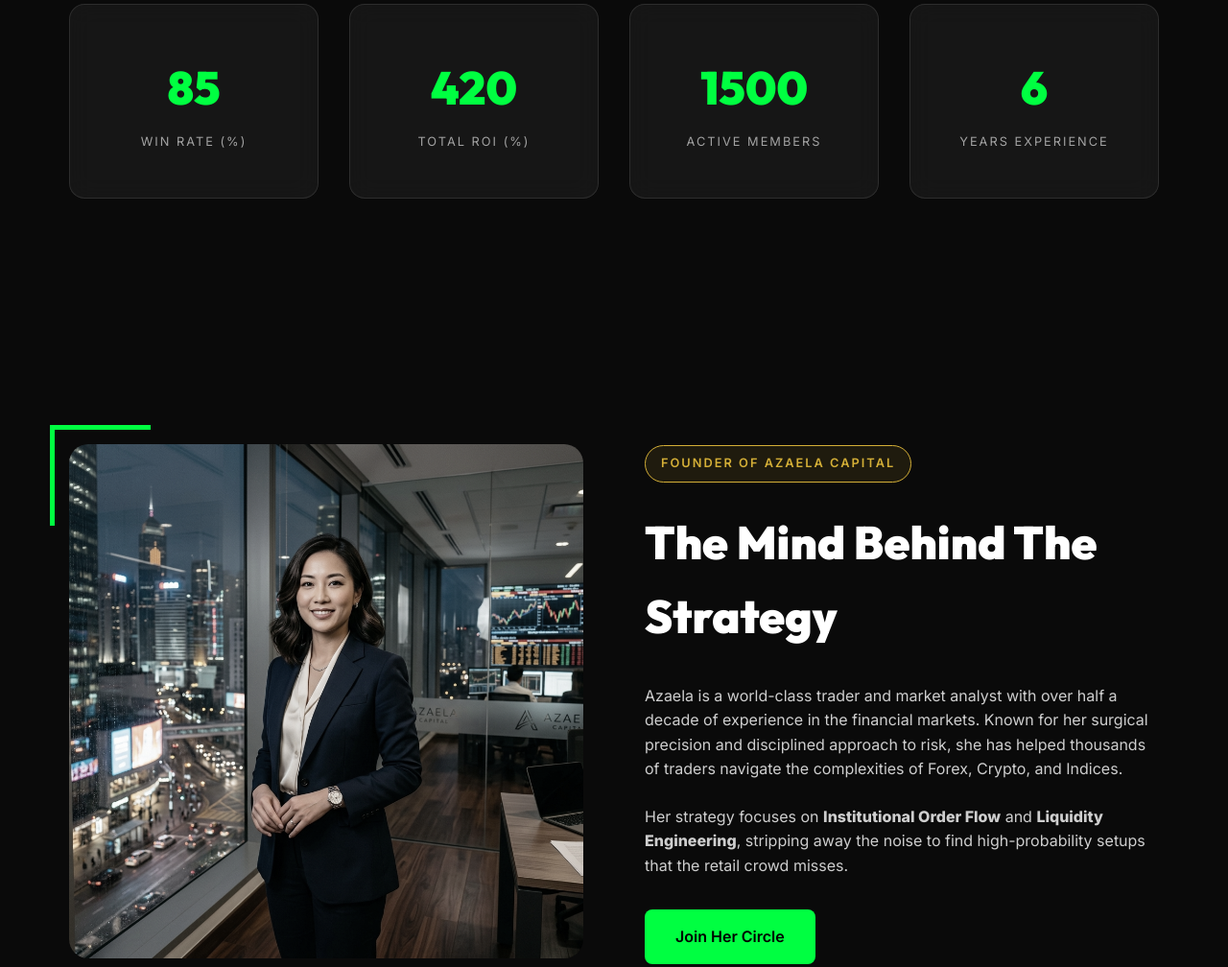
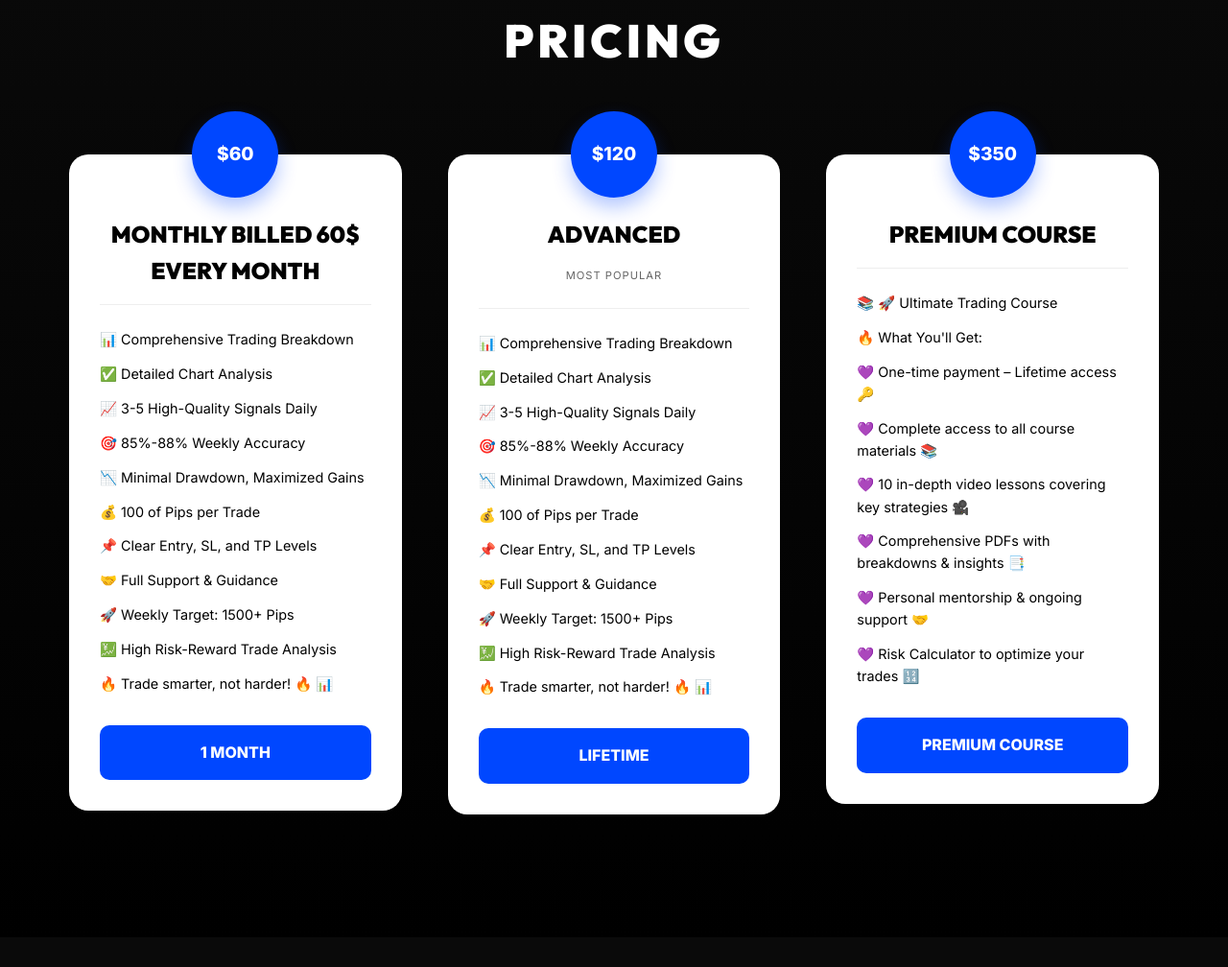
Before and after one commit to azaela414/azaela.fx, a plain HTML site: page index.html in a window 1280 px wide. Shown: the part 979-1987 px from the top of the page at 96% size. Drawn offline with Linux system fonts and the light colour scheme.

Commit message:
Update pricing and links

```diff
--- a/index.html
+++ b/index.html
@@ -19,7 +19,7 @@
                 <li><a href="#about">About</a></li>
                 <li><a href="#community">Community</a></li>
             </ul>
-            <a href="#community" class="btn btn-primary" style="padding: 0.6rem 1.2rem; font-size: 0.8rem;">JOIN NOW</a>
+            <a href="https://docs.google.com/forms/d/e/1FAIpQLScX6CUIVQ3QqNeYd6pdeD7rhedvOlPQ9UqWZ1oXK25ac2Axtg/viewform?usp=publish-editor" class="btn btn-primary" style="padding: 0.6rem 1.2rem; font-size: 0.8rem;">JOIN NOW</a>
         </div>
     </nav>
 
@@ -32,8 +32,8 @@
                 <h1>Precision Trading <span>By Azaela.</span></h1>
                 <p>Decoding market complexity through institutional price action and advanced risk management. Join a community of professional traders.</p>
                 <div class="cta-group">
-                    <a href="#community" class="btn btn-primary">Start Trading</a>
-                    <a href="#stats" class="btn btn-secondary">View Performance</a>
+                    <a href="https://docs.google.com/forms/d/e/1FAIpQLScX6CUIVQ3QqNeYd6pdeD7rhedvOlPQ9UqWZ1oXK25ac2Axtg/viewform?usp=publish-editor" class="btn btn-primary">Start Trading</a>
+                    <a href="#stats" class="btn btn-secondary">View Pricing</a>
                 </div>
             </div>
         </div>
@@ -61,25 +61,69 @@
         </div>
     </div>
 
-    <!-- Stats Section -->
-    <section class="stats" id="stats">
+    <!-- Pricing Section -->
+    <section class="pricing" id="stats">
         <div class="container">
-            <div class="stats-grid">
-                <div class="stat-card glass">
-                    <h3 class="counter" data-target="85">0</h3>
-                    <p>Win Rate (%)</p>
+            <div class="pricing-header">
+                <h2>Pricing</h2>
+            </div>
+            <div class="pricing-grid">
+                <!-- 1 Month -->
+                <div class="pricing-card">
+                    <div class="price-circle">$60</div>
+                    <h3>MONTHLY Billed 60$ Every Month</h3>
+                    <ul class="price-features">
+                        <li>📊 Comprehensive Trading Breakdown</li>
+                        <li>✅ Detailed Chart Analysis</li>
+                        <li>📈 3-5 High-Quality Signals Daily</li>
+                        <li>🎯 85%-88% Weekly Accuracy</li>
+                        <li>📉 Minimal Drawdown, Maximized Gains</li>
+                        <li>💰 100 of Pips per Trade</li>
+                        <li>📌 Clear Entry, SL, and TP Levels</li>
+                        <li>🤝 Full Support & Guidance</li>
+                        <li>🚀 Weekly Target: 1500+ Pips</li>
+                        <li>💹 High Risk-Reward Trade Analysis</li>
+                        <li>🔥 Trade smarter, not harder! 🔥 📊</li>
+                    </ul>
+                    <a href="https://docs.google.com/forms/d/e/1FAIpQLScX6CUIVQ3QqNeYd6pdeD7rhedvOlPQ9UqWZ1oXK25ac2Axtg/viewform?usp=publish-editor" class="btn-price">1 MONTH</a>
                 </div>
-                <div class="stat-card glass">
-                    <h3 class="counter" data-target="420">0</h3>
-                    <p>Total ROI (%)</p>
+
+                <!-- Lifetime -->
+                <div class="pricing-card">
+                    <div class="price-circle">$120</div>
+                    <h3>Advanced</h3>
+                    <span class="subtitle">MOST POPULAR</span>
+                    <ul class="price-features">
+                        <li>📊 Comprehensive Trading Breakdown</li>
+                        <li>✅ Detailed Chart Analysis</li>
+                        <li>📈 3-5 High-Quality Signals Daily</li>
+                        <li>🎯 85%-88% Weekly Accuracy</li>
+                        <li>📉 Minimal Drawdown, Maximized Gains</li>
+                        <li>💰 100 of Pips per Trade</li>
+                        <li>📌 Clear Entry, SL, and TP Levels</li>
+                        <li>🤝 Full Support & Guidance</li>
+                        <li>🚀 Weekly Target: 1500+ Pips</li>
+                        <li>💹 High Risk-Reward Trade Analysis</li>
+                        <li>🔥 Trade smarter, not harder! 🔥 📊</li>
+                    </ul>
+                    <a href="https://docs.google.com/forms/d/e/1FAIpQLScX6CUIVQ3QqNeYd6pdeD7rhedvOlPQ9UqWZ1oXK25ac2Axtg/viewform?usp=publish-editor" class="btn-price">LIFETIME</a>
                 </div>
-                <div class="stat-card glass">
-                    <h3 class="counter" data-target="1500">0</h3>
-                    <p>Active Members</p>
-                </div>
-                <div class="stat-card glass">
-                    <h3 class="counter" data-target="6">0</h3>
-                    <p>Years Experience</p>
+
+                <!-- Premium Course -->
+                <div class="pricing-card">
+                    <div class="price-circle">$350</div>
+                    <h3>PREMIUM COURSE</h3>
+                    <ul class="price-features">
+                        <li>📚 🚀 Ultimate Trading Course</li>
+                        <li>🔥 What You'll Get:</li>
+                        <li>💜 One-time payment – Lifetime access 🔑</li>
+                        <li>💜 Complete access to all course materials 📚</li>
+                        <li>💜 10 in-depth video lessons covering key strategies 🎥</li>
+                        <li>💜 Comprehensive PDFs with breakdowns & insights 📑</li>
+                        <li>💜 Personal mentorship & ongoing support 🤝</li>
+                        <li>💜 Risk Calculator to optimize your trades 🔢</li>
+                    </ul>
+                    <a href="https://docs.google.com/forms/d/e/1FAIpQLScX6CUIVQ3QqNeYd6pdeD7rhedvOlPQ9UqWZ1oXK25ac2Axtg/viewform?usp=publish-editor" class="btn-price">PREMIUM COURSE</a>
                 </div>
             </div>
         </div>
@@ -98,7 +142,7 @@
                     <p>Azaela is a world-class trader and market analyst with over half a decade of experience in the financial markets. Known for her surgical precision and disciplined approach to risk, she has helped thousands of traders navigate the complexities of Forex, Crypto, and Indices.</p>
                     <p>Her strategy focuses on <strong>Institutional Order Flow</strong> and <strong>Liquidity Engineering</strong>, stripping away the noise to find high-probability setups that the retail crowd misses.</p>
                     <div class="cta-group" style="margin-top: 2rem;">
-                        <a href="#community" class="btn btn-primary">Join Her Circle</a>
+                        <a href="https://docs.google.com/forms/d/e/1FAIpQLScX6CUIVQ3QqNeYd6pdeD7rhedvOlPQ9UqWZ1oXK25ac2Axtg/viewform?usp=publish-editor" class="btn btn-primary">Join Her Circle</a>
                     </div>
                 </div>
             </div>
@@ -112,11 +156,10 @@
                 <h2>Elevate Your Trading Game</h2>
                 <p>Get access to daily market breakdowns, live trading sessions, and the exact setups Azaela is taking. Limited spots available for the premium mentorship program.</p>
                 <div class="cta-group" style="justify-content: center;">
-                    <a href="https://t.me/azaela_trading" target="_blank" class="btn btn-primary" style="display: flex; align-items: center; gap: 10px;">
-                        <svg width="20" height="20" viewBox="0 0 24 24" fill="currentColor"><path d="M12 2C6.48 2 2 6.48 2 12s4.48 10 10 10 10-4.48 10-10S17.52 2 12 2zm4.64 6.8c-.15 1.58-.8 5.42-1.13 7.19-.14.75-.42 1-.68 1.03-.58.05-1.02-.38-1.58-.75-.88-.58-1.38-.94-2.23-1.5-.99-.65-.35-1.01.22-1.59.15-.15 2.71-2.48 2.76-2.69.01-.03.01-.14-.07-.2-.08-.06-.19-.04-.27-.02-.12.02-1.96 1.25-5.54 3.69-.52.36-1 .53-1.42.52-.47-.01-1.37-.26-2.03-.48-.82-.27-1.47-.42-1.42-.88.03-.24.35-.49.96-.75 3.78-1.65 6.31-2.74 7.58-3.27 3.61-1.51 4.35-1.77 4.84-1.78.11 0 .35.03.5.16.12.1.16.23.18.33.02.11.02.31.01.44z"/></svg>
-                        JOIN TELEGRAM
+                    <a href="https://docs.google.com/forms/d/e/1FAIpQLScX6CUIVQ3QqNeYd6pdeD7rhedvOlPQ9UqWZ1oXK25ac2Axtg/viewform?usp=publish-editor" target="_blank" class="btn btn-primary" style="display: flex; align-items: center; gap: 10px;">
+                        JOIN NOW
                     </a>
-                    <a href="#" class="btn btn-secondary">Learn More</a>
+                    <a href="#stats" class="btn btn-secondary">View Pricing</a>
                 </div>
             </div>
         </div>
--- a/script.js
+++ b/script.js
@@ -7,45 +7,6 @@ window.onscroll = () => {
         navbar.classList.remove('scrolled');
     }
 };
-
-// Counter Animation
-const counters = document.querySelectorAll('.counter');
-const speed = 200;
-
-const startCounters = () => {
-    counters.forEach(counter => {
-        const updateCount = () => {
-            const target = +counter.getAttribute('data-target');
-            const count = +counter.innerText;
-            const inc = target / speed;
-
-            if (count < target) {
-                counter.innerText = Math.ceil(count + inc);
-                setTimeout(updateCount, 1);
-            } else {
-                counter.innerText = target;
-            }
-        };
-        updateCount();
-    });
-};
-
-// Intersection Observer for Counters
-const statsSection = document.querySelector('.stats');
-const observerOptions = {
-    threshold: 0.5
-};
-
-const observer = new IntersectionObserver((entries, observer) => {
-    entries.forEach(entry => {
-        if (entry.isIntersecting) {
-            startCounters();
-            observer.unobserve(entry.target);
-        }
-    });
-}, observerOptions);
-
-observer.observe(statsSection);
 
 // Simple Market Price Simulator
 const tickerItems = document.querySelectorAll('.ticker-item span:last-child');
--- a/style.css
+++ b/style.css
@@ -361,6 +361,115 @@ nav .container {
     opacity: 0.8;
 }
 
+/* Pricing Section */
+.pricing {
+    padding: 8rem 0;
+    background: linear-gradient(to bottom, var(--bg-color), #000);
+}
+
+.pricing-header {
+    text-align: center;
+    margin-bottom: 5rem;
+}
+
+.pricing-header h2 {
+    font-family: var(--font-heading);
+    font-size: 3rem;
+    text-transform: uppercase;
+    letter-spacing: 4px;
+}
+
+.pricing-grid {
+    display: grid;
+    grid-template-columns: repeat(auto-fit, minmax(320px, 1fr));
+    gap: 3rem;
+    align-items: flex-start;
+}
+
+.pricing-card {
+    background: #fff;
+    border-radius: 20px;
+    padding: 4rem 2rem 2rem;
+    position: relative;
+    color: #000;
+    text-align: center;
+    transition: var(--transition);
+}
+
+.pricing-card:hover {
+    transform: translateY(-10px);
+}
+
+.price-circle {
+    position: absolute;
+    top: -45px;
+    left: 50%;
+    transform: translateX(-50%);
+    width: 90px;
+    height: 90px;
+    background: #0047ff;
+    border-radius: 50%;
+    display: flex;
+    align-items: center;
+    justify-content: center;
+    color: #fff;
+    font-weight: 800;
+    font-size: 1.2rem;
+    box-shadow: 0 10px 20px rgba(0, 71, 255, 0.3);
+}
+
+.pricing-card h3 {
+    font-family: var(--font-heading);
+    font-size: 1.5rem;
+    font-weight: 800;
+    margin-bottom: 1rem;
+    text-transform: uppercase;
+}
+
+.pricing-card .subtitle {
+    font-size: 0.7rem;
+    opacity: 0.6;
+    text-transform: uppercase;
+    letter-spacing: 1px;
+    margin-bottom: 1.5rem;
+    display: block;
+}
+
+.price-features {
+    list-style: none;
+    text-align: left;
+    margin-bottom: 2rem;
+    border-top: 1px solid #eee;
+    padding-top: 1.5rem;
+}
+
+.price-features li {
+    font-size: 0.9rem;
+    margin-bottom: 0.8rem;
+    display: flex;
+    align-items: flex-start;
+    gap: 10px;
+}
+
+.btn-price {
+    width: 100%;
+    background: #0047ff;
+    color: #fff;
+    border: none;
+    padding: 1rem;
+    border-radius: 10px;
+    font-weight: 800;
+    text-transform: uppercase;
+    cursor: pointer;
+    transition: var(--transition);
+    text-decoration: none;
+    display: block;
+}
+
+.btn-price:hover {
+    background: #0036c7;
+}
+
 /* Responsive */
 @media (max-width: 768px) {
     .hero h1 { font-size: 3rem; }
@@ -370,4 +479,5 @@ nav .container {
     .nav-links { display: none; }
     .community-card { padding: 3rem 2rem; }
     .community-card h2 { font-size: 2rem; }
+    .pricing-grid { grid-template-columns: 1fr; }
 }
```
